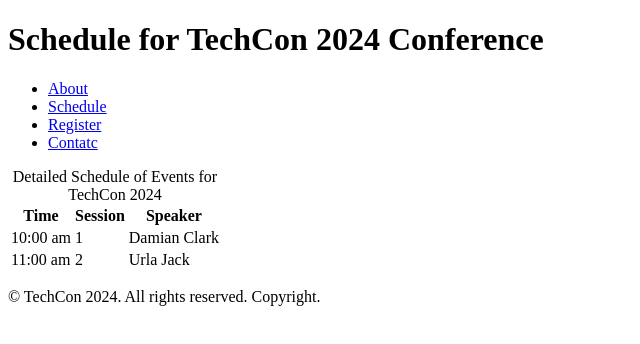
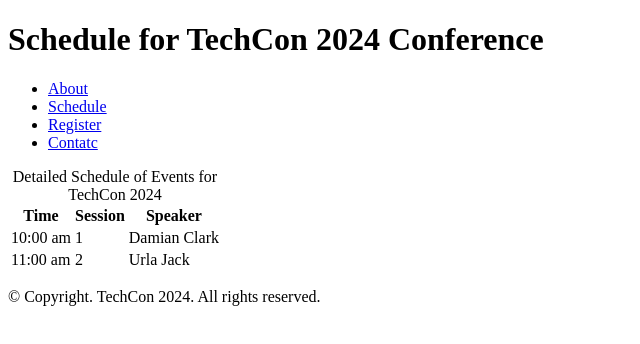
Before and after one commit to chizunum/TechCon_HTML, a plain HTML site: page techcon_website/schedule.html in a window 1280 px wide. Shown: the full height of the page, 0-640 px from the left. Drawn offline with Linux system fonts and the light colour scheme.

Commit message:
Schedule page of Techcon 2024

```diff
--- a/techcon_website/schedule.html
+++ b/techcon_website/schedule.html
@@ -40,7 +40,7 @@
         </main>
 
         <footer>
-            <p>&copy;  TechCon 2024. All rights reserved. Copyright.</p>
+            <p> &copy; Copyright. TechCon 2024. All rights reserved. </p>
         </footer>
 
     </body>
```
